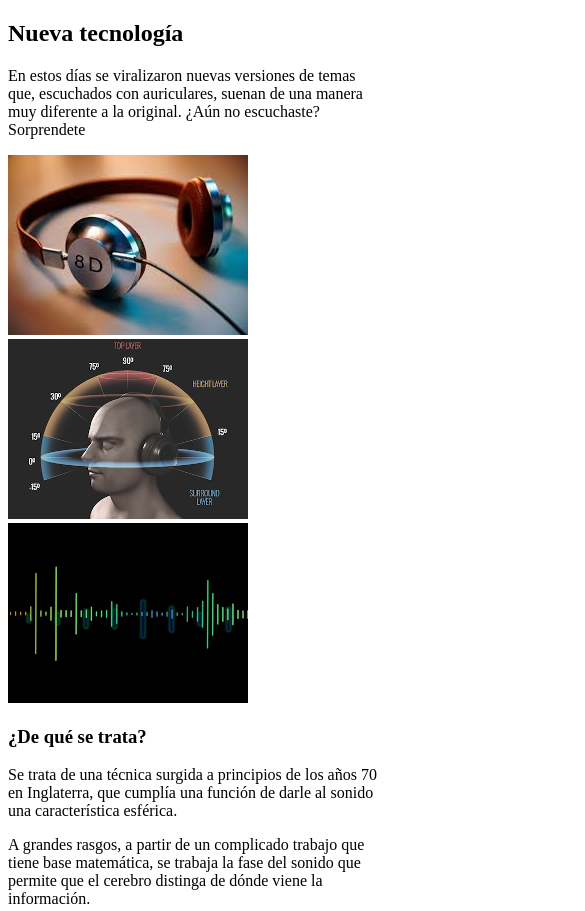
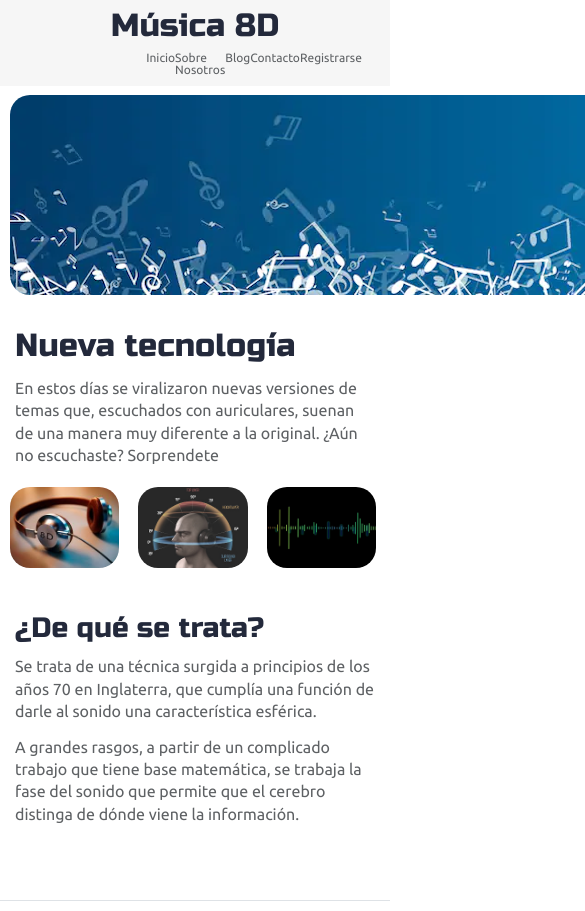
Before and after one commit to YoungSan14/FT-Modulo2, an Eleventy site: page 02-CSS/homework/responsive-web/index.html in a window 390 px wide. Shown: the top 911 px of the page, 585 px wide, since content can reach past the window. Built offline with nearby package versions, Linux system fonts and the light colour scheme; Eleventy itself is replaced by a stand-in of ours; files that its build step writes are made by us from their sources.

```diff
--- a/02-CSS/homework/responsive-web/index.html
+++ b/02-CSS/homework/responsive-web/index.html
@@ -3,7 +3,9 @@
 <html lang="en">
 <head>
   <meta charset="utf-8">
-
+<!-- ETIQUETAS META VIEWPORT -->
+<meta http-equiv="X-UA-Compatible" content="IE=edge">
+<meta name="viewport" content="width=device-width, initial-scale=1.0">
   <title>Música 8D</title>
 
   <link href="https://fonts.googleapis.com/css?family=Russo+One|Ubuntu" rel="stylesheet">
@@ -17,16 +19,27 @@
 <body>
 
  <!-- Código del nav acá -->
+    <nav class="nav">
+      <h2>Música 8D</h2>
+      <ul>
+        <li>Inicio</li>
+        <li>Sobre Nosotros</li>
+        <li>Blog</li>
+        <li>Contacto</li>
+        <li>Registrarse</li>
+      </ul>
+    </nav>
 
   <div class="container home">
+    <header class="intro">
+      <!-- Código de header img acá -->
+      <section class="img-header">
+        <img src="img/main-header.png" alt="main-header">
+      </section>
+        <h2>Nueva tecnología</h2>
 
-    <header class="intro">
-       <!-- Código de header img acá -->
-
-      <h2>Nueva tecnología</h2>
-
-      <p>En estos días se viralizaron nuevas versiones de temas que, escuchados con auriculares, suenan de una manera muy diferente a la original. ¿Aún no escuchaste? Sorprendete</p>
-    </header>
+        <p>En estos días se viralizaron nuevas versiones de temas que, escuchados con auriculares, suenan de una manera muy diferente a la original. ¿Aún no escuchaste? Sorprendete</p>
+      </header>
 
     <section class="music-images">
         <img src="img/auriculares.png" class="auricular" alt="Auriculares">
--- a/02-CSS/homework/responsive-web/less/home-page.less
+++ b/02-CSS/homework/responsive-web/less/home-page.less
@@ -1,7 +1,7 @@
 // Conteindo del Home
 
 .home {
-
+  margin-top: 75px;
   .intro {
 
     h2 {
@@ -13,11 +13,8 @@
     }
 
   }
-
   .music-images {
-    display: flex;
-    flex-wrap: wrap;
-    width: 100%;
+    .propiedades-img();
 
     img {
       width: 28%;
@@ -57,8 +54,8 @@
         margin-bottom: 26px;
       }
 
-      .btn {
-      }
+      // .btn {
+        // }
     }
 
     .actual-img {
@@ -73,3 +70,28 @@
     }
   }
 }
+.img-header{
+  .propiedades-img();
+  img{
+    margin: 20px 2.5%;
+    border-radius: 20px;
+  }
+}
+.btn{
+  display: flex;
+  align-items: center;
+  justify-content: center;
+  cursor: pointer;
+  color: white;
+  height: 3.2rem;
+  width: 7.2rem;
+  font-size: 1.2rem;
+  .btn-border(black);
+
+  &:hover{
+    .btn-border(black);
+    font-style: italic;
+    color: black;
+    background-color: white;
+  }
+}
--- a/02-CSS/homework/responsive-web/less/index.less
+++ b/02-CSS/homework/responsive-web/less/index.less
@@ -1 +1,12 @@
 // Importar los archivos less acá:
+@import "variables";
+@import "mixins";
+@import "reset";
+@import "global";
+@import "navigation";
+@import "footer";
+@import "home-page";
+
+// html{
+//     background-color: red;
+// }
--- a/02-CSS/homework/responsive-web/less/mixins.less
+++ b/02-CSS/homework/responsive-web/less/mixins.less
@@ -1 +1,24 @@
 // Mixins acá
+.propiedades-img{
+    display: flex;
+    flex-wrap: wrap;
+    width: 100%;
+}
+
+.propiedades-nav{
+    display: flex;
+    flex-direction: column;
+    justify-content: center;
+    align-items: center;
+    background-color: @nav-bg;
+    border-bottom: 1rem;
+    border-color: @nav-border;
+    width: 100vw;
+    position: fixed;
+    top: 0;
+}
+.btn-border(@color; @radius: 5px){
+    border: 2px solid @color;
+    border-radius: @radius;
+    background-color: @btn-bg-color;
+}
--- a/02-CSS/homework/responsive-web/less/navigation.less
+++ b/02-CSS/homework/responsive-web/less/navigation.less
@@ -1 +1,19 @@
+// @import "variables";
 // Código de Nav acá
+.nav{
+    .propiedades-nav();
+
+    h2{
+        margin: 1rem;
+    }
+
+    ul{
+        display: flex;
+        justify-content: space-between;
+        font: @nav-font;
+        width: 25%;
+        font-size: 1.2rem;
+        cursor: pointer;
+        margin-bottom: 1rem;
+    }
+}
```
Also changed, not shown: 02-CSS/homework/responsive-web/css/index.css.
